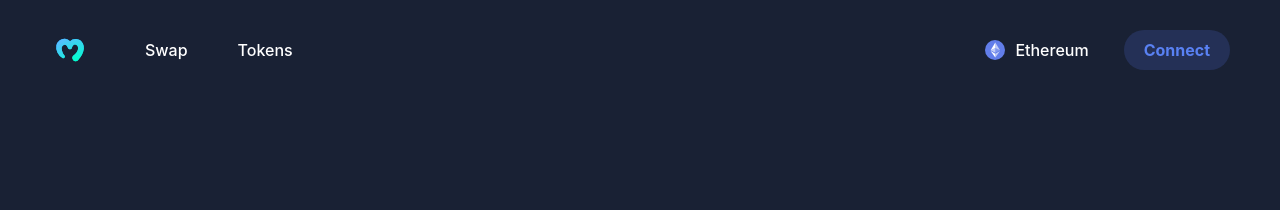
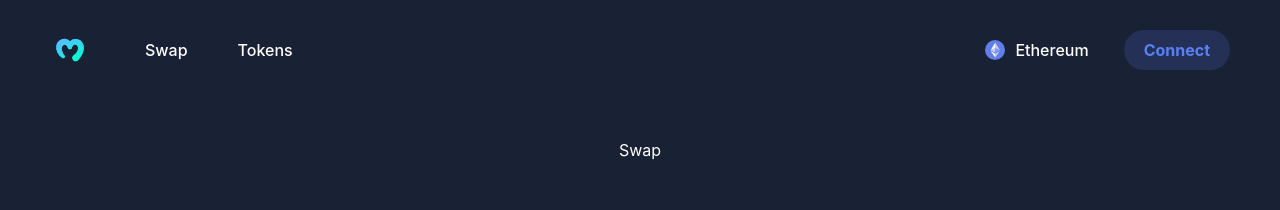
Before and after one commit to musti17/DEX, a React (Create React App) app in the folder dexFront/: page / in a window 1280 px wide. Shown: the top 210 px of the page. Built offline with nearby package versions, Linux system fonts and the light colour scheme.

Commit message:
Add navigation with react-router-dom to Swap and Tokens pages
- Implement <Routes> in app.js to handle "/" and "/tokens" paths
- Create navigation links in header.js for Swap and Tokens
- Ensure smooth navigation between pages

```diff
--- a/dexFront/src/App.js
+++ b/dexFront/src/App.js
@@ -1,9 +1,20 @@
 import "./App.css";
 import Header from "./components/Header";
+import Swap from "./components/Swap";
+import Tokens from "./components/Tokens";
+import {Routes,Route} from "react-router-dom";
 
 function App() {
   return(
-    <Header/>
+    <div className="App">
+      <Header/>
+      <div className="mainWindow">
+        <Routes>
+          <Route path="/" element={<Swap/>}/>
+          <Route path="/tokens" element={<Tokens/>}/>
+        </Routes>
+      </div>
+    </div>
   )
 }
 
--- a/dexFront/src/components/Header.js
+++ b/dexFront/src/components/Header.js
@@ -1,6 +1,7 @@
 import React from 'react'
 import Logo from "../moralis-logo.svg";
 import Eth from "../eth.svg";
+import {Link} from "react-router-dom";
 
 
 function Header() {
@@ -8,8 +9,12 @@ function Header() {
  <header>
   <div className='leftH'>
     <img src={Logo} alt="logo" className="logo" />
+    <Link to="/" className='link'>
     <div className="headerItem">Swap</div>
+    </Link>
+    <Link to="/tokens" className='link'>
     <div className="headerItem">Tokens</div>
+    </Link>
   </div>
   <div className='rightH'>
     <div className="headerItem">
```
